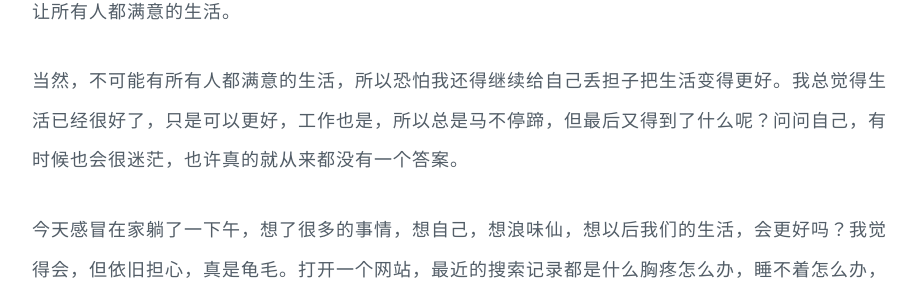
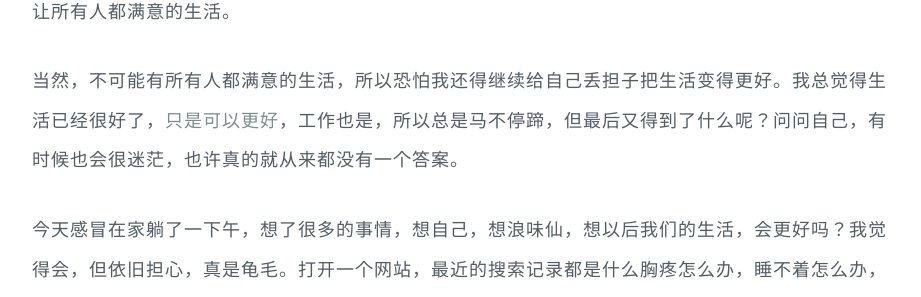
Before and after one commit to GuoJing/blog, a Jekyll site: the page built from _posts/blog/2014/2014-08-16-sick-of-the-year.md, in a window 1280 px wide. Shown: the part 1120-1417 px from the top of the page, without its empty margins (178-1099 px from the left). Built offline with Jekyll 4.4.1, drawn with Linux system fonts in a browser that asks for light colours.

Commit message:
auto commit

```diff
--- a/_posts/blog/2014/2014-08-16-sick-of-the-year.md
+++ b/_posts/blog/2014/2014-08-16-sick-of-the-year.md
@@ -19,7 +19,7 @@ tags: 生病 感受
 
 人都是这样，一到自己无法掌控的非舒适区域之后就会害怕，无论是生活还是工作，实际上早就有一些已经计划好的事情，比如可能两年后结婚和未来职业生涯的选择，但还是会觉得前途渺茫，更不要说周围人的眼光。我从来不在乎旁人的眼光，只是会怕最爱的人失望，怕自己失望，父母失望，梁小姐失望以及她父母的失望。想了这么多，就又睡不着觉了，想着如何才能变好，真是恨不得拿什么东西换一个让所有人都满意的生活。
 
-当然，不可能有所有人都满意的生活，所以恐怕我还得继续给自己丢担子把生活变得更好。我总觉得生活已经很好了，只是可以更好，工作也是，所以总是马不停蹄，但最后又得到了什么呢？问问自己，有时候也会很迷茫，也许真的就从来都没有一个答案。
+当然，不可能有所有人都满意的生活，所以恐怕我还得继续给自己丢担子把生活变得更好。我总觉得生活已经很好了，*只是可以更好*，工作也是，所以总是马不停蹄，但最后又得到了什么呢？问问自己，有时候也会很迷茫，也许真的就从来都没有一个答案。
 
 今天感冒在家躺了一下午，想了很多的事情，想自己，想浪味仙，想以后我们的生活，会更好吗？我觉得会，但依旧担心，真是龟毛。打开一个网站，最近的搜索记录都是什么胸疼怎么办，睡不着怎么办，胳膊疼怎么办，又觉得一定要好好的，不能再这样病怏怏的下去了。道理谁都明白，压力是自己给的，所以解压也要靠自己，能做到？才怪。
 
```
